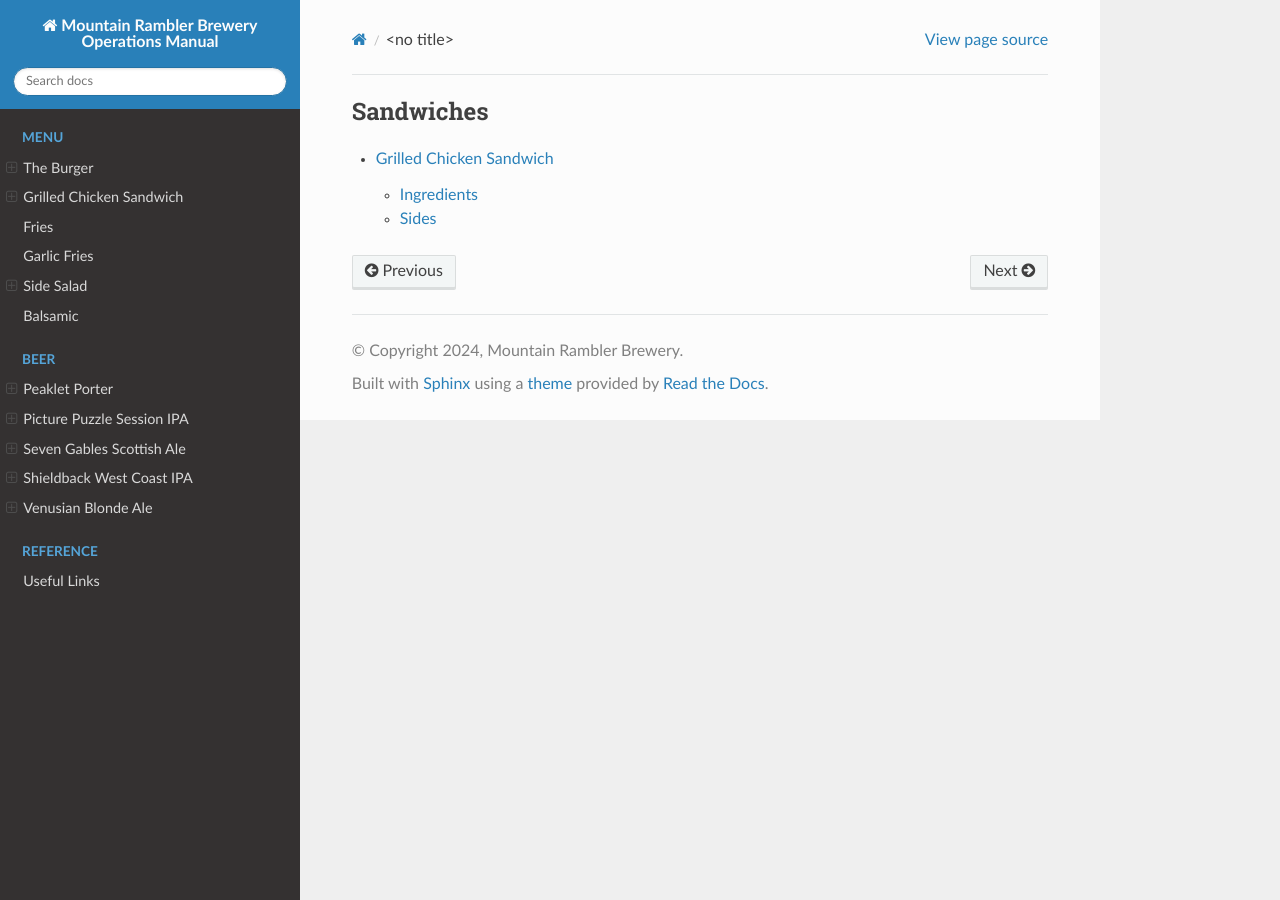
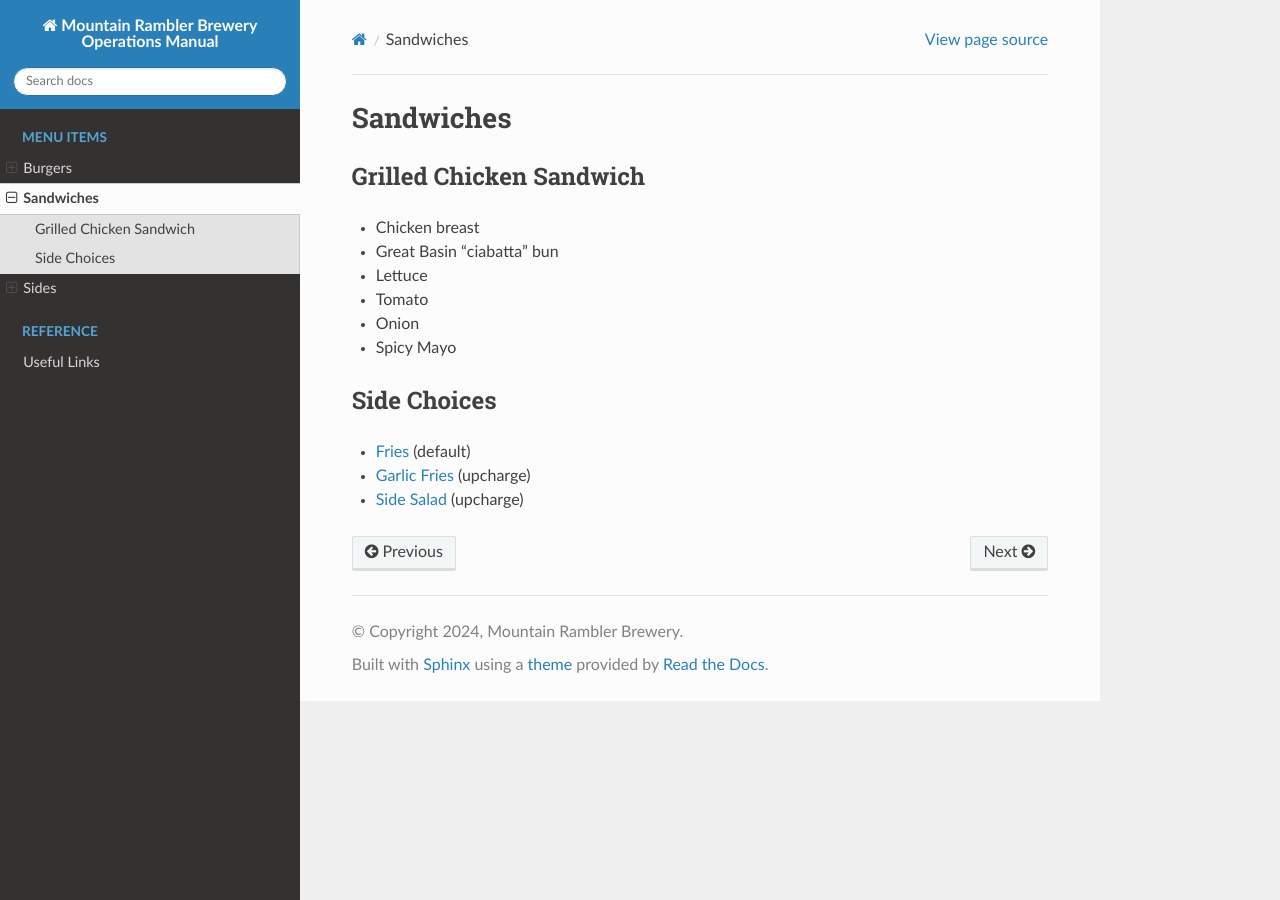
Before and after one commit to zhenry9/mrb-docs, a Sphinx documentation site: the page built from docs/source/menu/food/sandwiches/sandwiches.rst, in a window 1280 px wide. Built offline with Sphinx 7.4.7 and the Read the Docs theme 2.0.0, drawn with Linux system fonts in a browser that asks for light colours; pages that are not in the unit, such as notebooks, are missing from menus.

Commit message:
refactor

```diff
--- a/docs/source/menu/food/sandwiches/sandwiches.rst
+++ b/docs/source/menu/food/sandwiches/sandwiches.rst
@@ -1,7 +1,17 @@
-.. toctree::
-   :maxdepth: 2
-   :includehidden:
-   :caption: Sandwiches
-   :glob:
+Sandwiches
+==========
 
-   ./*
+Grilled Chicken Sandwich
+------------------------
+- Chicken breast
+- Great Basin "ciabatta" bun
+- Lettuce
+- Tomato
+- Onion
+- Spicy Mayo
+
+Side Choices
+------------
+- :ref:`Fries` (default)
+- :ref:`Garlic Fries` (upcharge)
+- :ref:`Side Salad` (upcharge)
--- a/docs/source/menu/food/sides/side-salad.rst
+++ b/docs/source/menu/food/sides/side-salad.rst
@@ -8,4 +8,4 @@ Ingredients
 - Tomato
 - Onion
 - Cucumber
-- :ref:`Balsamic Dressing`
+- :ref:`Balsamic` dressing
```
Also changed, not shown: docs/source/index.rst (+15 -12 lines), docs/source/menu/food/burgers/burgers.rst (+48 -6 lines), docs/source/menu/food/sides/sides.rst (added, +24 -0 lines).
